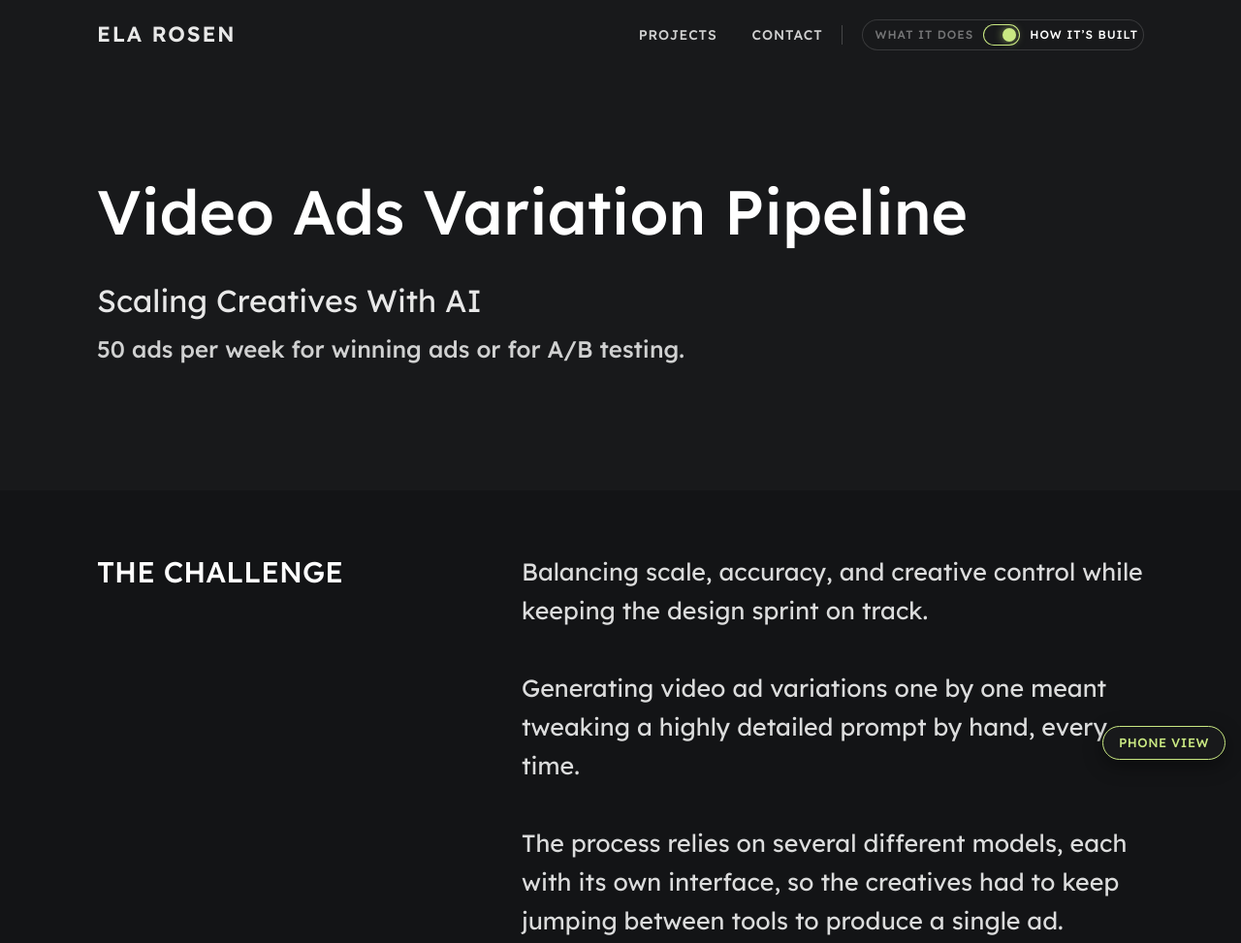
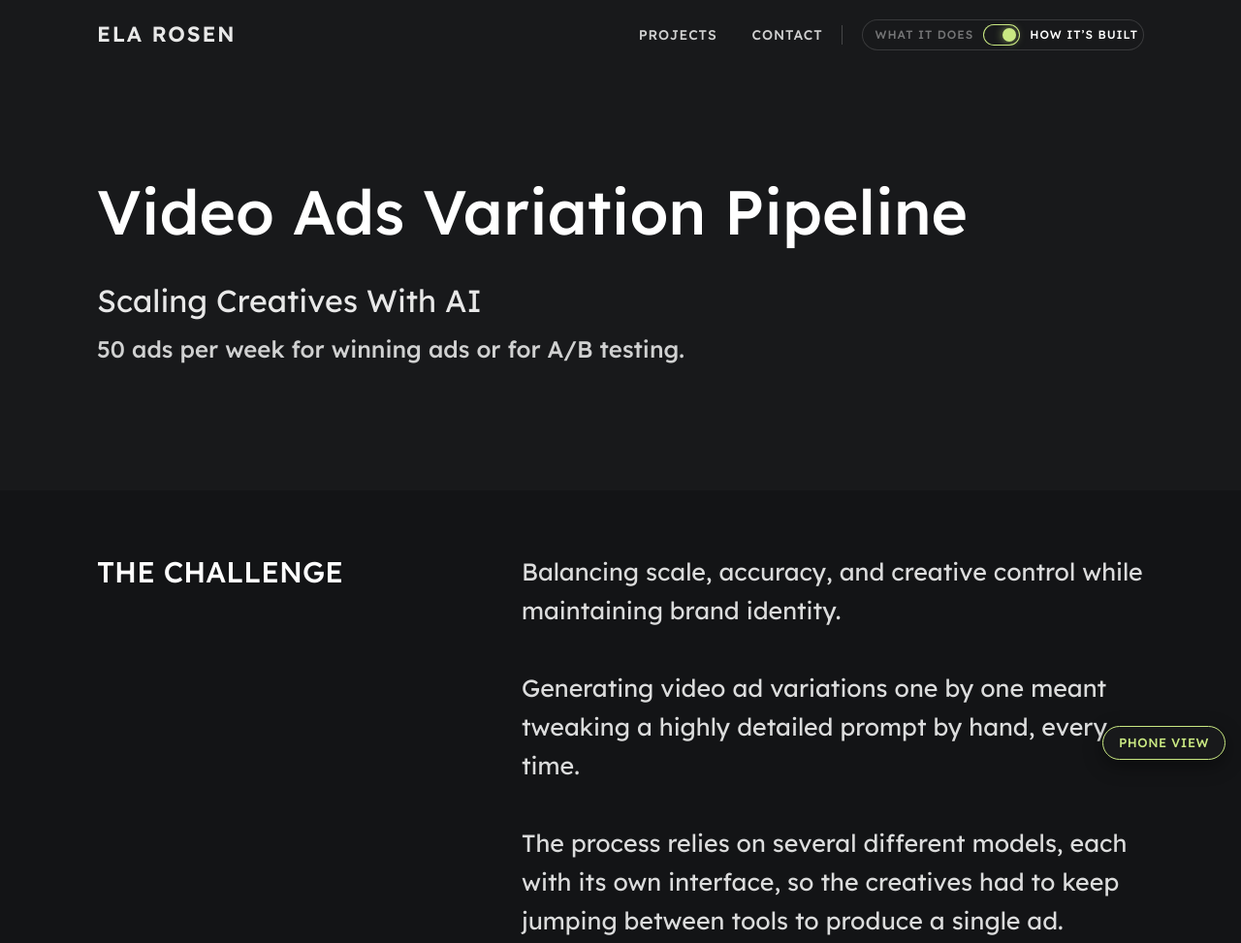
Before and after one commit to Itstrubal/portfolio, a website: page videos/index.html in a window 1280 px wide. Shown: the top 973 px of the page at 97% size. Drawn offline with Linux system fonts and the light colour scheme.

Commit message:
Video ads: new "Balancing scale" line in both challenges
Co-Authored-By: Claude Opus 5.5 <noreply@anthropic.com>

```diff
--- a/videos/index.html
+++ b/videos/index.html
@@ -85,7 +85,7 @@
             <h2 class="section-title">The challenge</h2>
             <div class="body">
               <p>Translating complex ComfyUI workflows into intuitive UI for non-technical and creative users</p>
-              <p>Balancing scale, accuracy, and creative control</p>
+              <p>Balancing scale, accuracy, and creative control while maintaining brand identity.</p>
               <p>Creating an automation for a highly elaborate video prompting structure</p>
             </div>
           </div>
@@ -214,7 +214,7 @@
           <section class="split-text">
             <h2 class="section-title">The challenge</h2>
             <div class="body">
-              <p>Balancing scale, accuracy, and creative control while keeping the design sprint on track.</p>
+              <p>Balancing scale, accuracy, and creative control while maintaining brand identity.</p>
               <p>Generating video ad variations one by one meant tweaking a highly detailed prompt by hand, every time.</p>
               <p>The process relies on several different models, each with its own interface, so the creatives had to keep jumping between tools to produce a single ad.</p>
             </div>
```
